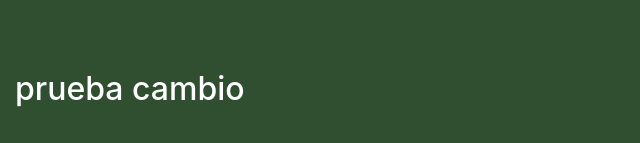
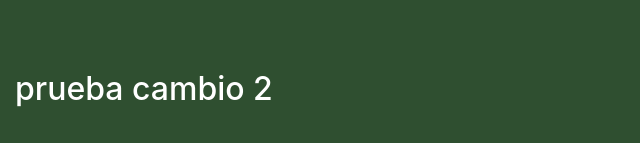
Before and after one commit to joako81/blackjack_app, a plain HTML site: page index.html in a window 1280 px wide. Shown: the part 654-797 px from the top of the page, 0-640 px from the left. Drawn offline with nearby package versions, Linux system fonts and the light colour scheme.

Commit message:
cambio 2

```diff
--- a/index.html
+++ b/index.html
@@ -44,7 +44,7 @@
             <div id="crupier-cartas" class="divCartas">
                 <!-- <img class="carta" src="assets/cartas/3C.png"> -->
             </div>
-<h2>prueba cambio</h2>
+<h2>prueba cambio 2</h2>
         </div>
     </div>
 
```
